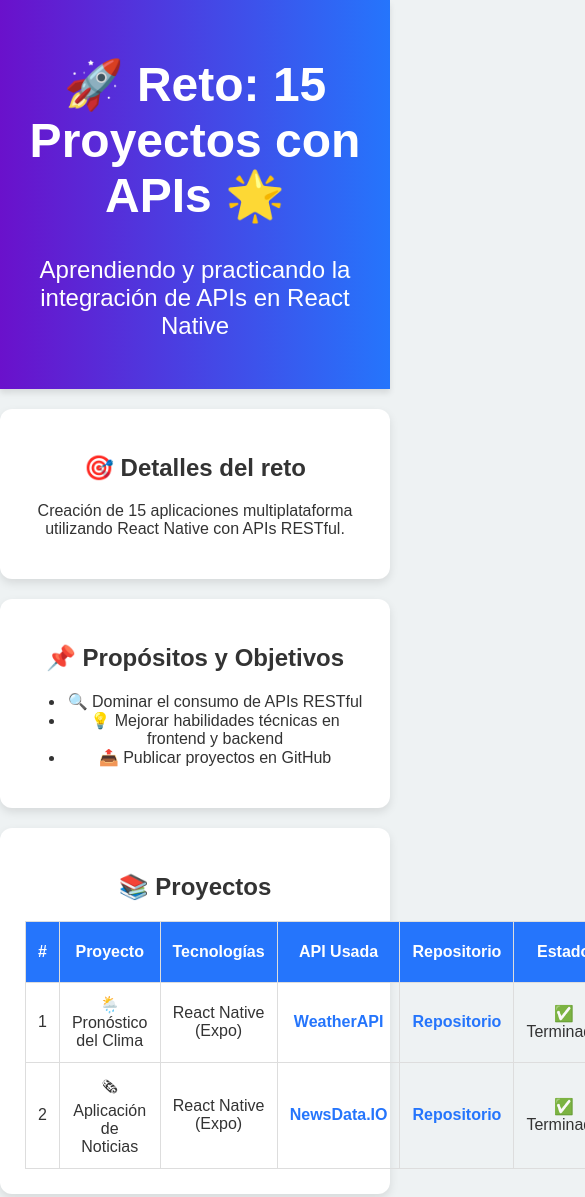
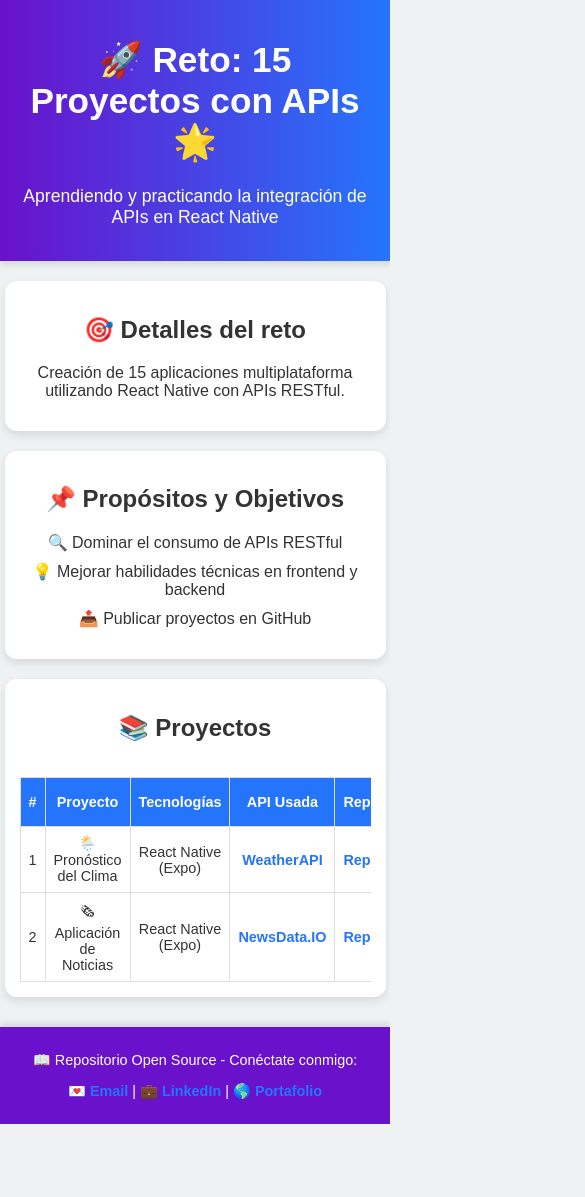
Before and after one commit to felipesanchez-dev/15-Projects-APIs-Challenge, a plain HTML site: page index.html in a window 390 px wide. Shown: the top 1197 px of the page, 585 px wide, since content can reach past the window. After the commit the page ends 1124 px from the top, so only its background shows below. Drawn offline with Linux system fonts and the light colour scheme.

Commit message:
Sea grego Responsive

```diff
--- a/index.html
+++ b/index.html
@@ -16,26 +16,28 @@
         header {
             background: linear-gradient(90deg, #6a11cb, #2575fc);
             color: #fff;
-            padding: 25px;
-            font-size: 1.5rem;
+            padding: 20px;
+            font-size: 1.3rem;
             box-shadow: 0 4px 6px rgba(0, 0, 0, 0.1);
         }
         section {
             margin: 20px auto;
-            padding: 25px;
+            padding: 20px;
             background: #fff;
             border-radius: 12px;
             box-shadow: 0 4px 10px rgba(0, 0, 0, 0.1);
-            max-width: 900px;
+            max-width: 90%;
         }
         table {
             width: 100%;
             border-collapse: collapse;
             margin-top: 15px;
+            overflow-x: auto;
+            display: block;
         }
         th, td {
             border: 1px solid #ddd;
-            padding: 12px;
+            padding: 10px;
             text-align: center;
         }
         th {
@@ -62,6 +64,33 @@
         a:hover {
             text-decoration: underline;
         }
+        ul {
+            list-style: none;
+            padding: 0;
+        }
+        li {
+            margin: 10px 0;
+        }
+        @media (max-width: 768px) {
+            header {
+                font-size: 1.1rem;
+                padding: 15px;
+            }
+            table {
+                font-size: 0.9rem;
+                overflow-x: auto;
+            }
+            th, td {
+                padding: 8px;
+            }
+            section {
+                padding: 15px;
+            }
+            footer {
+                font-size: 0.9rem;
+                padding: 10px;
+            }
+        }
     </style>
 </head>
 <body>
@@ -70,12 +99,12 @@
         <p>Aprendiendo y practicando la integración de APIs en React Native</p>
     </header>
 
-    <section class="intro">
+    <section>
         <h2>🎯 Detalles del reto</h2>
         <p>Creación de 15 aplicaciones multiplataforma utilizando React Native con APIs RESTful.</p>
     </section>
 
-    <section class="objectives">
+    <section>
         <h2>📌 Propósitos y Objetivos</h2>
         <ul>
             <li>🔍 Dominar el consumo de APIs RESTful</li>
@@ -84,8 +113,9 @@
         </ul>
     </section>
 
-    <section class="projects">
+    <section>
         <h2>📚 Proyectos</h2>
+        <div style="overflow-x: auto;">
             <table>
                 <thead>
                     <tr>
@@ -98,7 +128,7 @@
                         <th>Descarga APK</th>
                     </tr>
                 </thead>
-            <tbody id="projects-table">
+                <tbody>
                     <tr>
                         <td>1</td>
                         <td>🌦️ Pronóstico del Clima</td>
@@ -106,19 +136,20 @@
                         <td><a href="https://www.weatherapi.com" target="_blank">WeatherAPI</a></td>
                         <td><a href="https://github.com/felipesanchez-dev/Pronostico-del-Clima" target="_blank">Repositorio</a></td>
                         <td>✅ Terminado</td>
-                    <td><a href="https://expo.dev/artifacts/eas/4HyspTxXZwrbuyKpq5TH5b.apk" target="_blank">APK</a></td>
+                        <td><a href="https://github.com/felipesanchez-dev/Pronostico-del-Clima/raw/main/.apk%20demo/ClimaApp.apk?raw=true" target="_blank">APK</a></td>
                     </tr>
                     <tr>
                         <td>2</td>
                         <td>🗞 Aplicación de Noticias</td>
                         <td>React Native (Expo)</td>
                         <td><a href="https://newsdata.io/" target="_blank">NewsData.IO</a></td>
-                    <td><a href="#">Repositorio</a></td>
+                        <td><a href="https://github.com/felipesanchez-dev/app-noticias" target="_blank">Repositorio</a></td>
                         <td>✅ Terminado</td>
-                    <td><a href="#">APK</a></td>
+                        <td><a href="https://github.com/felipesanchez-dev/app-noticias/blob/main/apk/NoticiasGG.apk?raw=true" target="_blank">APK</a></td>
                     </tr>
                 </tbody>
             </table>
+        </div>
     </section>
 
     <footer>
```
Lines whose indentation alone changed are shown as unchanged.
